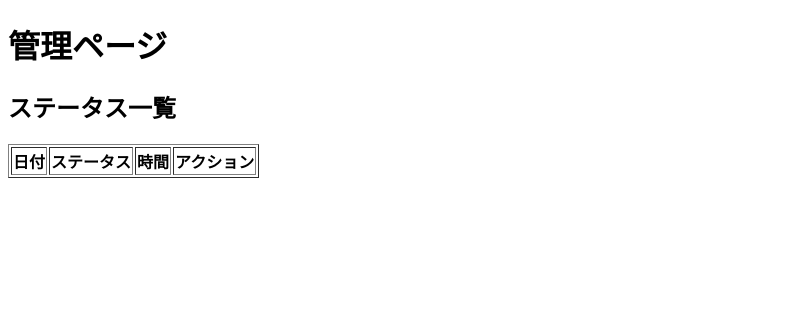
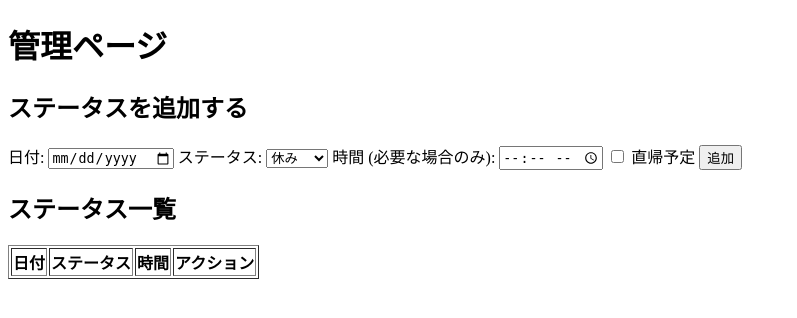
Before and after one commit to honjobunseki/flask-attendance-app, a Flask app: page /manage in a window 1280 px wide. Shown: the top 318 px of the page, without its empty margins (0-797 px from the left). Run offline with Flask 3, Linux system fonts and the light colour scheme; data that the repository does not hold is empty; some libraries are stand-ins or nearby versions.

Commit message:
Update manage.html

```diff
--- a/templates/manage.html
+++ b/templates/manage.html
@@ -6,6 +6,30 @@
 </head>
 <body>
     <h1>管理ページ</h1>
+
+    <!-- ステータス追加フォーム -->
+    <h2>ステータスを追加する</h2>
+    <form method="POST" action="/manage">
+        <input type="hidden" name="action" value="add_status">
+        <label for="date">日付:</label>
+        <input type="date" id="date" name="date" required>
+        <label for="status_type">ステータス:</label>
+        <select id="status_type" name="status_type" required>
+            <option value="休み">休み</option>
+            <option value="遅刻">遅刻</option>
+            <option value="早退">早退</option>
+            <option value="外出中">外出中</option>
+            <option value="休憩中">休憩中</option>
+        </select>
+        <label for="time">時間 (必要な場合のみ):</label>
+        <input type="time" id="time" name="time">
+        <label for="go_home">
+            <input type="checkbox" id="go_home" name="go_home" value="1"> 直帰予定
+        </label>
+        <button type="submit">追加</button>
+    </form>
+
+    <!-- ステータス一覧 -->
     <h2>ステータス一覧</h2>
     <table border="1">
         <thead>
```
